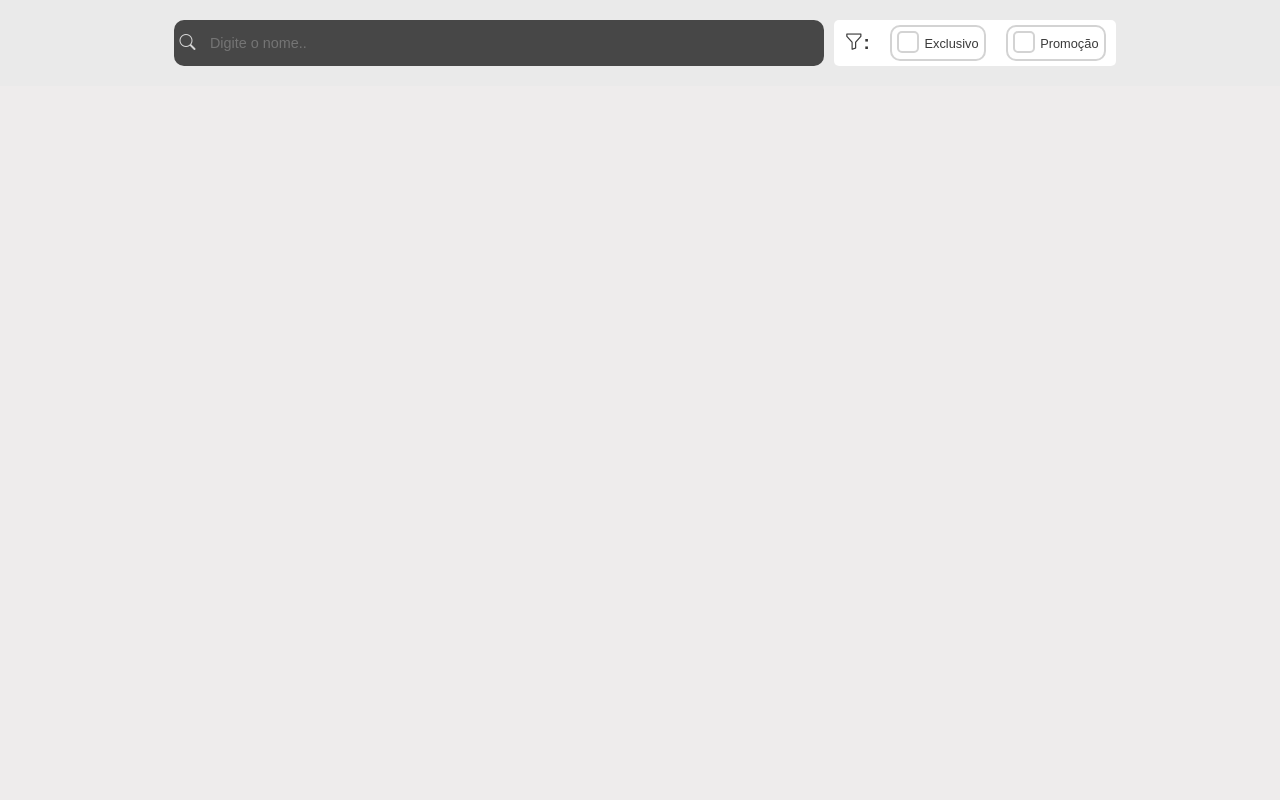
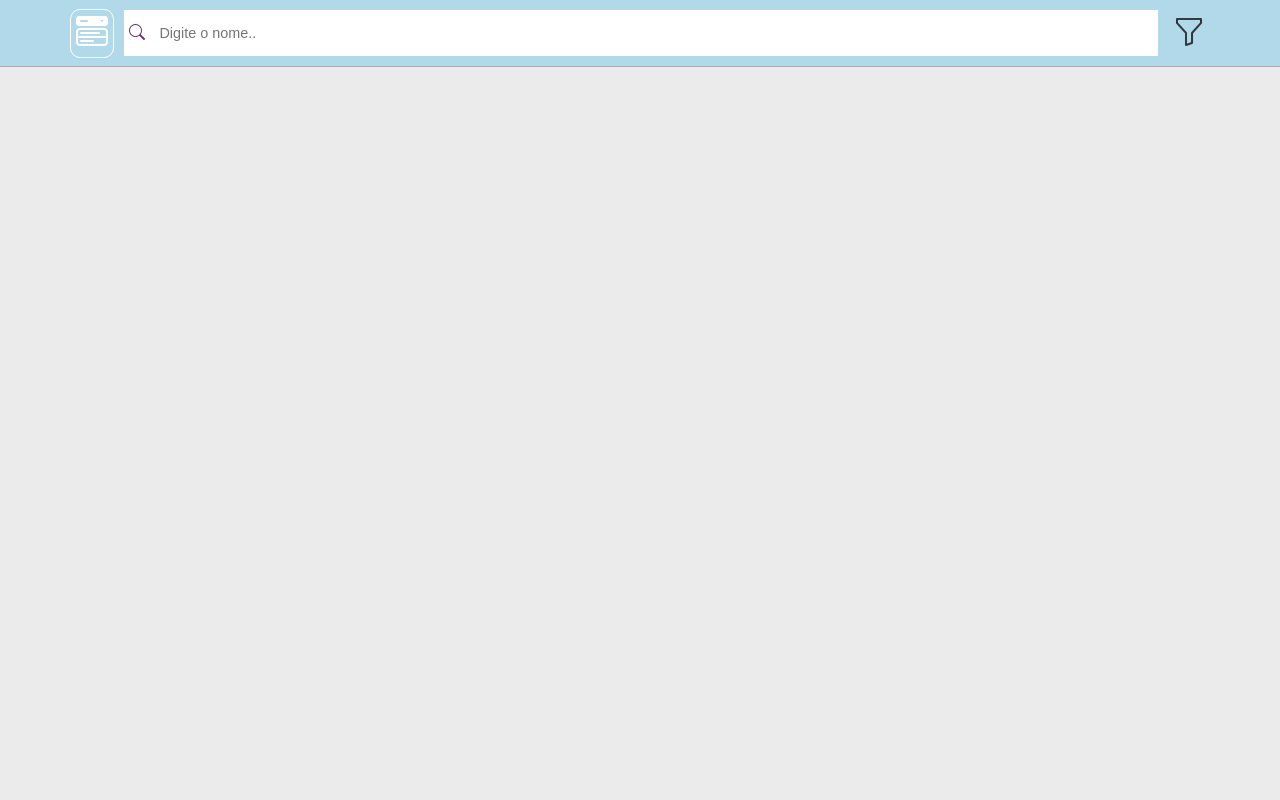
Before and after one commit to heitorkkj/heitorkkj.github.io, a PHP site: page /assets/projects/desafio-tecnico/index.html in a window 1280 px wide. Run offline with PHP 8.4, Linux system fonts and the light colour scheme; some libraries are stand-ins or nearby versions.

Commit message:
add new project

```diff
--- a/assets/projects/desafio-tecnico/assets/css/style.css
+++ b/assets/projects/desafio-tecnico/assets/css/style.css
@@ -1,15 +1,10 @@
 *{margin:0; padding: 0;border: 0;outline: 0;}
 
-body,html{
+body{
     width: 100%;
     height: 100%;
-}
 
-body{
-    background-color:#E6E1E1;
-    scroll-behavior: smooth;
-    font-family:Arial, Helvetica, sans-serif;
-    -webkit-font-smoothing: antialiased;
+    background-color: #ebebeb;
 }
 
 :root{
@@ -19,71 +14,100 @@
     --form-background: #fff;
 }
 
+.disabled{
+    display: none;
+}
+
+.active{
+    display: flex;
+}
+
 main{
-    height: 100%;
+    height: auto;
     width: 100%;
 
     display: flex;
     flex-direction: column;
+
+    -webkit-font-smoothing: antialiased;
+    background-color: #ebebeb;
+    font-family:Arial,sans-serif;
 }
 
 nav{
     width: 100%;
+    height: auto;
+
+    display: flex;
+    flex-direction: row;
+    flex-wrap: wrap;
+    align-items: center;
+    justify-content: center;
+
+    background-color: #40b3e455;
+    border-bottom: 1px solid #acacac;
+}
+
+nav .logo{
+    font-size: 2em;
+    padding: 5px;
+
+    color: white;
+    border: 1px solid white;
+    border-radius: 10px;
+}
+
+fieldset.pesquisar{
+    width: 80%;
+    max-width: 1300px;
+
+    margin: 10px 10px;
+    padding:5px;
+
+    color:#69327f;
+    background-color:#ffffff;
+}
+
+fieldset.pesquisar input{
+    width: 70%;
+    padding: 10px;
+
+    font-size: 0.9em;
+    color:#474747;
+    background-color: inherit;
+}
+
+i#abrirFiltro{
+    padding: 5px;
+    font-size: 2em;
+
+
+    color:rgba(0, 0, 0, 0.749);
+    cursor: pointer;
+}
+
+form.filtrar{
+    width: 100%;
+
+    flex-direction: row;
+    align-items: center;
+    justify-content: flex-start;
+    gap:5px;
+
+    color:rgba(0, 0, 0, 0.781);
+    border-top: 1px solid rgb(143, 143, 143);
+}
+
+form.filtrar fieldset{
+    width: 100%;
+    margin-left: 10px;
+    padding: 5px 0;
 
     display: flex;
     flex-direction: row;
     align-items: center;
     justify-content: center;
-
-    background-color: #eaeaea;
-}
-
-form.pesquisar{
-    width: 50%;
-    margin: 20px 10px;
-    padding:5px;
-
-    border-radius: 10px;
-    color:rgba(255, 255, 255, 0.781);
-    background-color:#474747;
-}
-
-form.pesquisar input{
-    width: 70%;
-    padding: 10px;
-
-    font-size: 0.9em;
-    color:rgba(255, 255, 255, 0.781);
-    background-color: inherit;
-}
-
-form.filtrar{
-    width:auto;
-    padding: 5px 10px;
-
-    display: flex;
-    flex-direction: row;
-    align-items: center;
-    justify-content: flex-start;
-    gap:5px;
-
-    background-color:#fff;
-    color:rgba(0, 0, 0, 0.781);
-    border-radius: 5px;;
-}
-
-form.filtrar fieldset{
-    width: 100%;
-
-    display: flex;
-    flex-direction: row;
-    align-items: center;
     gap:20px;
-}
-
-form.filtrar fieldset h3{
-    letter-spacing: 0.01em;
-    font-weight: 700;
 }
 
 form.filtrar label{
@@ -100,8 +124,8 @@
 
     border-radius:10px;
     color: #3a3a3a;
-    border:2px solid rgb(211, 211, 211);
-    background-color:inherit;
+    border:1px solid rgb(185, 185, 185);
+    background-color:#fff;
     cursor: pointer;
 
     transition: all .8s;
@@ -145,8 +169,9 @@
 }
 
 section{
-    height: 90%;
-    width: 100%;
+    width: 80%;
+    height: auto;
+    margin: 0 auto;
     padding: 30px 0 30px 0;
 
     display: flex;
@@ -154,13 +179,16 @@
     flex-direction: row;
     flex-flow: row wrap;
     gap:20px;
-
-    background-color: #eeecec;
 }
 
+
+
+
+
+
 .card{
-    width: 25%;
-    min-width: 290px;
+    width: 200px;
+    max-width: 230px;
     height: auto;
     padding: 10px;
 
--- a/assets/projects/desafio-tecnico/assets/js/app.js
+++ b/assets/projects/desafio-tecnico/assets/js/app.js
@@ -4,7 +4,9 @@
 
 let inputPesquisar = document.getElementById('pesquisar')
 let inputExclusivo = document.getElementById('exclusivo')
+let labelExclusivo = document.getElementById('area-exclusivo')
 let inputPromocao = document.getElementById('promocao')
+let labelPromocao = document.getElementById('area-promocao')
 
 let favorito = 'bi bi-star'
 
@@ -12,10 +14,13 @@
     let produtoDigitado = inputPesquisar.value
     produtoDigitado = produtoDigitado.toLowerCase()
     produtoDigitado = produtoDigitado.normalize('NFD').replace(/[\u0300-\u036f]/g, "")
+    produtoDigitado = produtoDigitado.replaceAll('xpto', '')
     produtoDigitado = produtoDigitado.trim()
 
     produtos.forEach(element => {
         let nomeDoProduto = element.nome.toLowerCase()
+        nomeDoProduto = nomeDoProduto.replaceAll('xpto', '')
+        nomeDoProduto = nomeDoProduto.trim()
         nomeDoProduto = nomeDoProduto.normalize('NFD').replace(/[\u0300-\u036f]/g, "");
 
         if(nomeDoProduto == produtoDigitado){
@@ -33,6 +38,7 @@
 inputExclusivo.addEventListener( 'change', function() {
 
     if(this.checked) {
+        labelPromocao.style.display = 'none'
         areaDeProdutos.innerHTML = ''
 
         produtos.forEach(element => {
@@ -42,6 +48,7 @@
             }
         })
     }else{
+        labelPromocao.style.display = 'flex'
         areaDeProdutos.innerHTML = ''
         criarAplicacao(produtos)
     }
@@ -49,6 +56,7 @@
 
 inputPromocao.addEventListener( 'change', function() {
     if(this.checked) {
+        labelExclusivo.style.display = 'none'
         areaDeProdutos.innerHTML = ''
 
         produtos.forEach(element => {
@@ -58,6 +66,7 @@
             }
         })
     }else{
+        labelExclusivo.style.display = 'flex'
         areaDeProdutos.innerHTML = ''
         criarAplicacao(produtos)
     }
@@ -66,6 +75,8 @@
 const criarAplicacao = (data, acao = '', categoria = '') =>{
 
     if(acao == '' && categoria == ''){
+        labelExclusivo.style.display = 'flex'
+        labelPromocao.style.display = 'flex'
         produtos = data
 
         produtos.forEach(element => {
@@ -84,11 +95,11 @@
             areaDeProdutos.innerHTML += `
             <article class="card" id="${idDoProduto}" onclick="abrirProduto(${idDoProduto})">
                 <img class="card-img" src="${imagemDoProduto}" >
+                <output>${valorDoProduto}
+                <h5>${categoria}</h5></output>
                 <h1 class="card-title" id="nome_${idDoProduto}">${nomeDoProduto} <i class="${favorito}" onclick="favoritar(${idDoProduto});event.stopPropagation()" id="favorito_${idDoProduto}"></i></h1>
-                <h5>${categoria}</h5>
+
                 <p class="card-content">${descCurtaProduto}</p>
-
-                <output>${valorDoProduto}</output>
             </article>`
         })
     }else if(acao == 'filtro-por-nome' && categoria == ''){
@@ -107,14 +118,15 @@
             valorDoProduto = valorDoProduto.toLocaleString('pt-BR', { style: 'currency', currency: 'BRL' });
 
             areaDeProdutos.innerHTML += `
-            <article class="card" id="${idDoProduto}"  onclick="abrirProduto(${idDoProduto})">
-                <img class="card-img" src="${imagemDoProduto}">
+            <article class="card" id="${idDoProduto}" onclick="abrirProduto(${idDoProduto})">
+                <img class="card-img" src="${imagemDoProduto}" >
+                <output>${valorDoProduto}
+                <h5>${categoria}</h5></output>
                 <h1 class="card-title" id="nome_${idDoProduto}">${nomeDoProduto} <i class="${favorito}" onclick="favoritar(${idDoProduto});event.stopPropagation()" id="favorito_${idDoProduto}"></i></h1>
-                <h5>${categoria}</h5>
+
                 <p class="card-content">${descCurtaProduto}</p>
+            </article>`
 
-                <output>${valorDoProduto}</output>
-            </article>`
     }else if(acao == 'filtro-por-categoria'){
             let produtoFiltrado = data
 
@@ -131,15 +143,18 @@
 
             areaDeProdutos.innerHTML += `
             <article class="card" id="${idDoProduto}" onclick="abrirProduto(${idDoProduto})">
-                <img class="card-img" src="${imagemDoProduto}">
+                <img class="card-img" src="${imagemDoProduto}" >
+                <output>${valorDoProduto}
+                <h5>${categoria}</h5></output>
                 <h1 class="card-title" id="nome_${idDoProduto}">${nomeDoProduto} <i class="${favorito}" onclick="favoritar(${idDoProduto});event.stopPropagation()" id="favorito_${idDoProduto}"></i></h1>
-                <h5>${categoria}</h5>
+
                 <p class="card-content">${descCurtaProduto}</p>
-
-                <output>${valorDoProduto}</output>
             </article>`
     }else if(acao == 'produto-em-destaque'){
         let produtoFiltrado = data
+
+        labelExclusivo.style.display = 'none'
+        labelPromocao.style.display = 'none'
 
         favorito = produtosFavoritados.indexOf(produtoFiltrado.nome) != -1 ? 'bi bi-star-fill' :
         'bi bi-star'
@@ -159,11 +174,11 @@
         <section class="cardDestaque">
             <div class="col-img">
                 <img src="${imagemDoProduto}"/>
-
-                <output>${valorDoProduto}</output>
             </div>
 
             <div class="col-content">
+                <output>${valorDoProduto}
+                <h5>${categoria}</h5></output>
                 <h1 class="card-title" id="nome_${idDoProduto}">${nomeDoProduto} <i class="${favorito}" onclick="favoritar(${idDoProduto})" id="favorito_${idDoProduto}"></i></h1>
 
                 <p class="desc-abrev">
@@ -178,7 +193,7 @@
             </div>
 
             <div class="col-tecnica">
-                <a id="voltarPagina">Voltar à lista</a>
+                <a id="voltarPagina">Voltar à lista <i class="bi bi-window-x"></i></a>
 
                 <ul id="lista-tecnica">
                     <h1>O que você precisa saber</h1>
@@ -198,7 +213,7 @@
 
         fichaTecnica.forEach(element => {
             areaFichaTecnica.innerHTML += `<li>${element.titulo}: ${element.descricao}`
-        });
+    });
 }
 
 }
--- /dev/null
+++ b/assets/projects/desafio-tecnico/assets/js/script.js
@@ -0,0 +1,10 @@
+let abrirMenu = () =>{
+
+    let filtro = document.querySelector('#filtro')
+
+    if(filtro.className == 'filtrar disabled')
+        filtro.className = 'filtrar active'
+    else
+        filtro.className = 'filtrar disabled'
+
+}
--- a/assets/projects/desafio-tecnico/index.html
+++ b/assets/projects/desafio-tecnico/index.html
@@ -18,29 +18,33 @@
 </head>
 <body>
     <main>
+
         <nav>
+            <i class="bi bi-menu-button-wide-fill logo"></i>
 
-            <form class="pesquisar">
+            <fieldset class="pesquisar">
                 <i class="bi bi-search"></i>
                 <input type="search"
                 placeholder="Digite o nome.."
                 name="pesquisar"
                 id="pesquisar">
-            </form>
+            </fieldset>
 
-            <form class="filtrar">
+            <i id="abrirFiltro" class="bi bi-funnel" onclick="abrirMenu()"></i>
+
+            <form class="filtrar disabled" id="filtro">
                 <fieldset>
-                    <h3><i class="bi bi-funnel"></i>:</h3>
-                    <label for="exclusivo">
+                    <label for="exclusivo" id="area-exclusivo">
                         <input type="checkbox" class="categoria" id="exclusivo" name="exclusivo">
                         Exclusivo
                     </label>
-                    <label for="promocao">
+                    <label for="promocao" id="area-promocao">
                         <input type="checkbox" class="categoria" id="promocao" name="promocao">
                         Promoção
                     </label>
                 </fieldset>
             </form>
+
         </nav>
 
         <section id="corpo">
@@ -50,6 +54,6 @@
     </main>
 
     <script src="assets/js/app.js"></script>
-
+    <script src="assets/js/script.js"></script>
 </body>
 </html>
```
Also changed, not shown: other parts of assets/projects/desafio-tecnico/assets/css/style.css (+28 -21 lines), assets/projects/desafio-tecnico/assets/css/cardDestaque.css (+36 -45 lines).
